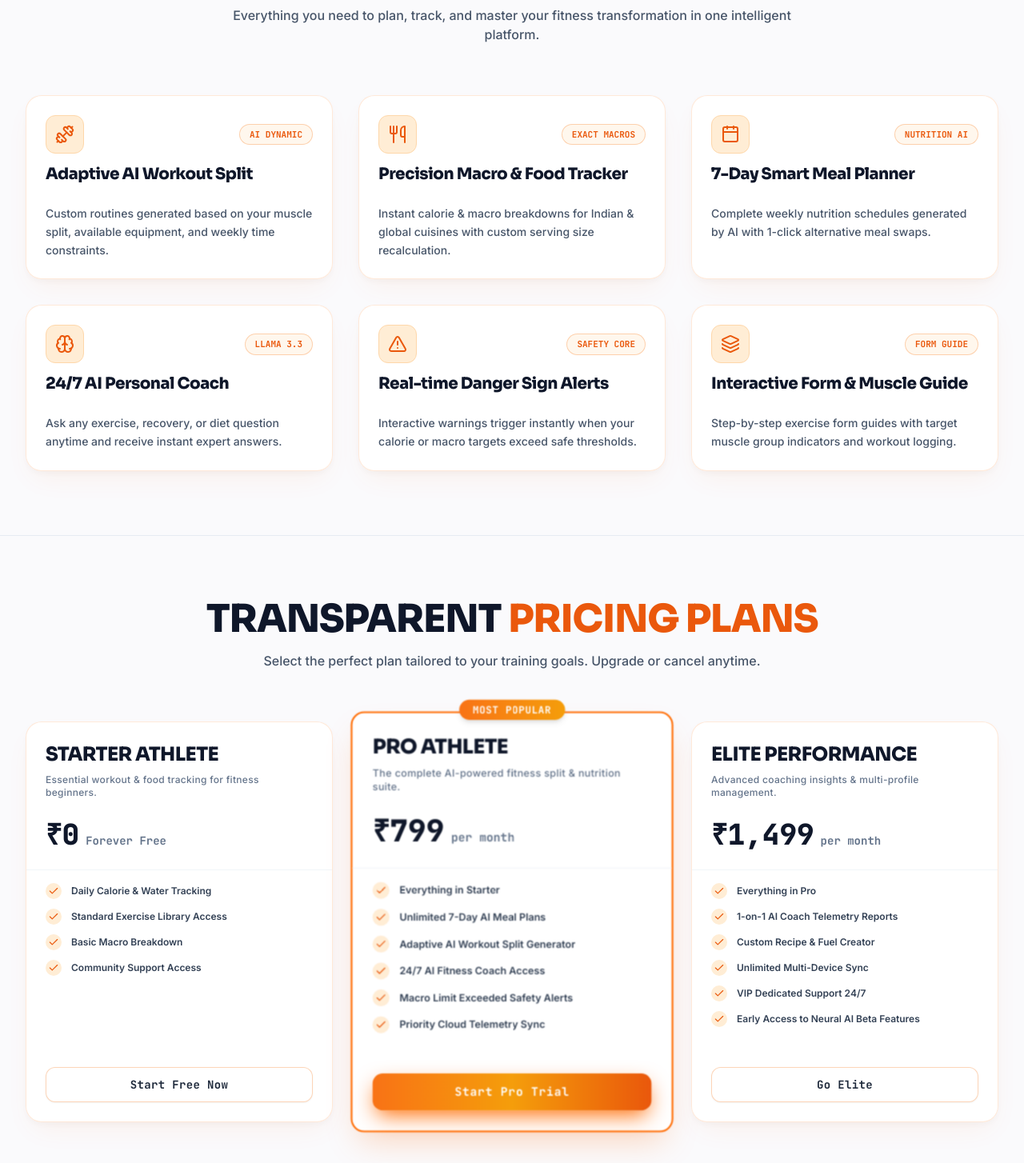
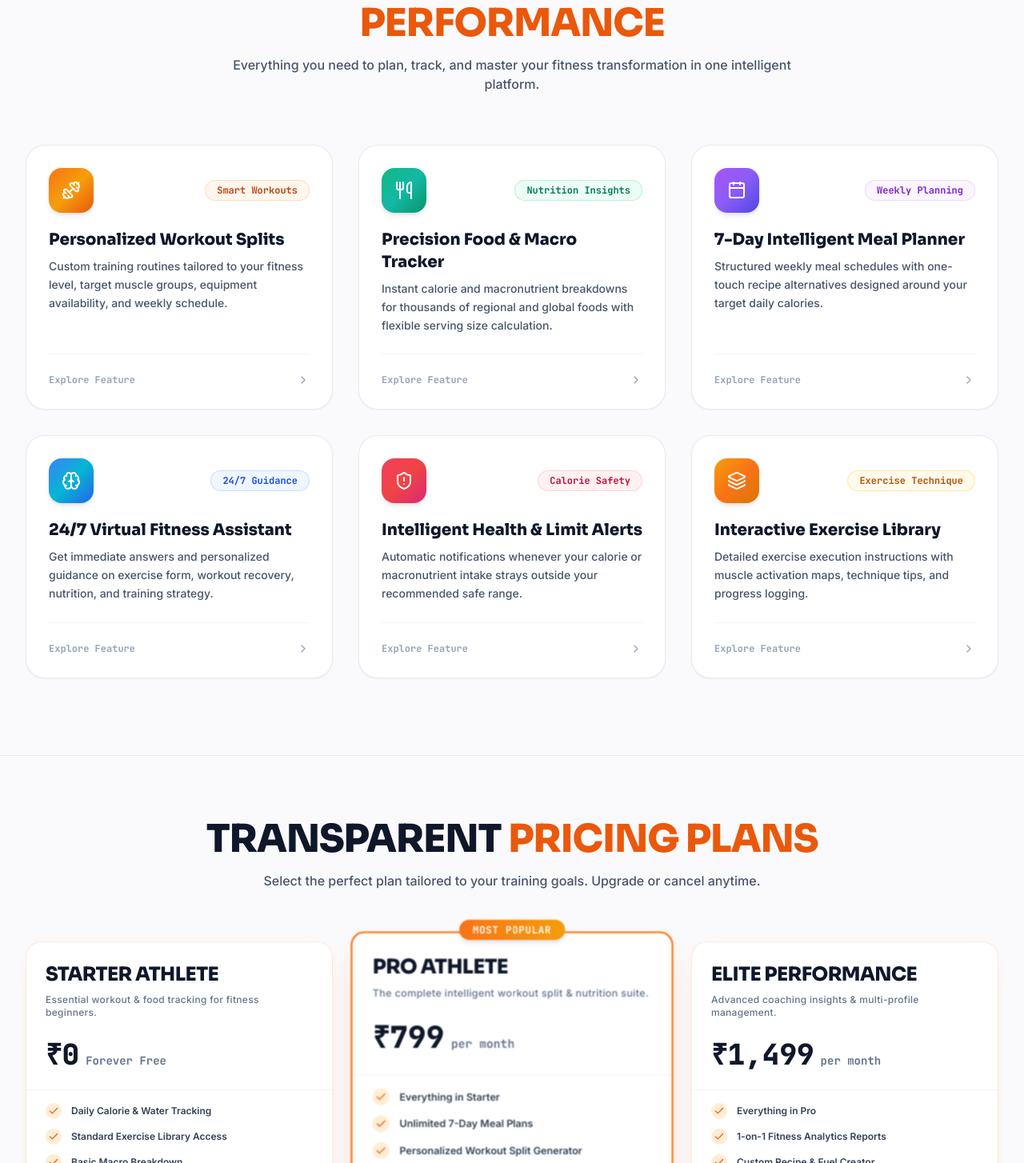
Before and after one commit to heyaryanmittal/FitGenix, a React (Vite) app in the folder frontend/: page / in a window 1280 px wide. Shown: the part 996-2450 px from the top of the page at 80% size. Built offline with nearby package versions, Linux system fonts and the light colour scheme; no server answers.

Commit message:
changed the logos of the features on landing page

```diff
--- a/frontend/src/pages/LandingPage.jsx
+++ b/frontend/src/pages/LandingPage.jsx
@@ -52,47 +52,59 @@ const LandingPage = () => {
 
     const stats = [
         { label: "Active Athletes", value: "25,000+", icon: <Users className="w-4 h-4 text-orange-600" /> },
-        { label: "AI Recommendations", value: "1.2M+", icon: <Brain className="w-4 h-4 text-orange-600" /> },
+        { label: "Smart Plans Built", value: "1.2M+", icon: <Brain className="w-4 h-4 text-orange-600" /> },
         { label: "User Satisfaction", value: "99.4%", icon: <Star className="w-4 h-4 text-orange-600" /> },
         { label: "Form Accuracy", value: "98.8%", icon: <ShieldCheck className="w-4 h-4 text-orange-600" /> },
     ];
 
     const features = [
         {
-            title: "Adaptive AI Workout Split",
-            description: "Custom routines generated based on your muscle split, available equipment, and weekly time constraints.",
-            icon: <Dumbbell className="w-6 h-6 text-orange-600" />,
-            badge: "AI DYNAMIC"
+            title: "Personalized Workout Splits",
+            description: "Custom training routines tailored to your fitness level, target muscle groups, equipment availability, and weekly schedule.",
+            icon: <Dumbbell className="w-6 h-6 text-white" />,
+            badge: "Smart Workouts",
+            gradient: "from-orange-500 via-amber-500 to-orange-600",
+            badgeStyle: "bg-orange-50 text-orange-700 border-orange-200/80"
         },
         {
-            title: "Precision Macro & Food Tracker",
-            description: "Instant calorie & macro breakdowns for Indian & global cuisines with custom serving size recalculation.",
-            icon: <Utensils className="w-6 h-6 text-orange-600" />,
-            badge: "EXACT MACROS"
+            title: "Precision Food & Macro Tracker",
+            description: "Instant calorie and macronutrient breakdowns for thousands of regional and global foods with flexible serving size calculation.",
+            icon: <Utensils className="w-6 h-6 text-white" />,
+            badge: "Nutrition Insights",
+            gradient: "from-emerald-500 via-teal-500 to-emerald-600",
+            badgeStyle: "bg-emerald-50 text-emerald-700 border-emerald-200/80"
         },
         {
-            title: "7-Day Smart Meal Planner",
-            description: "Complete weekly nutrition schedules generated by AI with 1-click alternative meal swaps.",
-            icon: <Calendar className="w-6 h-6 text-orange-600" />,
-            badge: "NUTRITION AI"
+            title: "7-Day Intelligent Meal Planner",
+            description: "Structured weekly meal schedules with one-touch recipe alternatives designed around your target daily calories.",
+            icon: <Calendar className="w-6 h-6 text-white" />,
+            badge: "Weekly Planning",
+            gradient: "from-purple-500 via-violet-500 to-indigo-600",
+            badgeStyle: "bg-purple-50 text-purple-700 border-purple-200/80"
         },
         {
-            title: "24/7 AI Personal Coach",
-            description: "Ask any exercise, recovery, or diet question anytime and receive instant expert answers.",
-            icon: <Brain className="w-6 h-6 text-orange-600" />,
-            badge: "LLAMA 3.3"
+            title: "24/7 Virtual Fitness Assistant",
+            description: "Get immediate answers and personalized guidance on exercise form, workout recovery, nutrition, and training strategy.",
+            icon: <Brain className="w-6 h-6 text-white" />,
+            badge: "24/7 Guidance",
+            gradient: "from-blue-500 via-cyan-500 to-blue-600",
+            badgeStyle: "bg-blue-50 text-blue-700 border-blue-200/80"
         },
         {
-            title: "Real-time Danger Sign Alerts",
-            description: "Interactive warnings trigger instantly when your calorie or macro targets exceed safe thresholds.",
-            icon: <AlertTriangle className="w-6 h-6 text-orange-600" />,
-            badge: "SAFETY CORE"
+            title: "Intelligent Health & Limit Alerts",
+            description: "Automatic notifications whenever your calorie or macronutrient intake strays outside your recommended safe range.",
+            icon: <ShieldAlert className="w-6 h-6 text-white" />,
+            badge: "Calorie Safety",
+            gradient: "from-rose-500 via-red-500 to-pink-600",
+            badgeStyle: "bg-rose-50 text-rose-700 border-rose-200/80"
         },
         {
-            title: "Interactive Form & Muscle Guide",
-            description: "Step-by-step exercise form guides with target muscle group indicators and workout logging.",
-            icon: <Layers className="w-6 h-6 text-orange-600" />,
-            badge: "FORM GUIDE"
+            title: "Interactive Exercise Library",
+            description: "Detailed exercise execution instructions with muscle activation maps, technique tips, and progress logging.",
+            icon: <Layers className="w-6 h-6 text-white" />,
+            badge: "Exercise Technique",
+            gradient: "from-amber-500 via-orange-500 to-amber-600",
+            badgeStyle: "bg-amber-50 text-amber-700 border-amber-200/80"
         }
     ];
 
@@ -116,14 +128,14 @@ const LandingPage = () => {
             name: "Pro Athlete",
             price: "₹799",
             period: "per month",
-            description: "The complete AI-powered fitness split & nutrition suite.",
+            description: "The complete intelligent workout split & nutrition suite.",
             features: [
                 "Everything in Starter",
-                "Unlimited 7-Day AI Meal Plans",
-                "Adaptive AI Workout Split Generator",
-                "24/7 AI Fitness Coach Access",
-                "Macro Limit Exceeded Safety Alerts",
-                "Priority Cloud Telemetry Sync"
+                "Unlimited 7-Day Meal Plans",
+                "Personalized Workout Split Generator",
+                "24/7 Virtual Fitness Assistant",
+                "Calorie & Macro Safety Alerts",
+                "Fast Cloud Sync"
             ],
             popular: true,
             buttonText: "Start Pro Trial",
@@ -136,11 +148,11 @@ const LandingPage = () => {
             description: "Advanced coaching insights & multi-profile management.",
             features: [
                 "Everything in Pro",
-                "1-on-1 AI Coach Telemetry Reports",
+                "1-on-1 Fitness Analytics Reports",
                 "Custom Recipe & Fuel Creator",
                 "Unlimited Multi-Device Sync",
                 "VIP Dedicated Support 24/7",
-                "Early Access to Neural AI Beta Features"
+                "Early Access to New Features"
             ],
             popular: false,
             buttonText: "Go Elite",
@@ -366,8 +378,14 @@ const LandingPage = () => {
             </section>
 
             {/* ── FEATURES SECTION ── */}
-            <section id="features" className="py-20 px-4 sm:px-6 lg:px-8 max-w-7xl mx-auto border-t border-slate-200/80">
+            <section id="features" className="py-24 px-4 sm:px-6 lg:px-8 max-w-7xl mx-auto border-t border-slate-200/80 relative">
+                {/* Ambient Background Glow */}
+                <div className="absolute top-1/2 left-1/2 -translate-x-1/2 -translate-y-1/2 w-[800px] h-[400px] bg-orange-500/5 rounded-full blur-[140px] pointer-events-none -z-10" />
+
                 <div className="text-center max-w-3xl mx-auto space-y-4 mb-16">
+                    <span className="px-4 py-1.5 rounded-full text-xs font-mono font-bold bg-orange-100 text-orange-700 border border-orange-200 uppercase tracking-wider inline-block">
+                        CORE CAPABILITIES
+                    </span>
                     <h2 className="text-3xl sm:text-5xl font-black text-slate-900 font-display uppercase tracking-tight">
                         ENGINEERED FOR <span className="text-orange-600">PEAK PERFORMANCE</span>
                     </h2>
@@ -378,24 +396,33 @@ const LandingPage = () => {
 
                 <div className="grid grid-cols-1 md:grid-cols-2 lg:grid-cols-3 gap-8">
                     {features.map((feat, idx) => (
-                        <Card key={idx} className="sunrise-card hover:border-orange-400 transition-all group">
-                            <CardHeader className="space-y-3">
+                        <div
+                            key={idx}
+                            className="bg-white rounded-3xl p-7 border border-slate-200/80 hover:border-orange-300 shadow-sm hover:shadow-xl hover:shadow-orange-500/10 transition-all duration-300 group flex flex-col justify-between hover:-translate-y-1.5"
+                        >
+                            <div className="space-y-5">
                                 <div className="flex items-center justify-between">
-                                    <div className="w-12 h-12 rounded-xl bg-orange-100 border border-orange-200 flex items-center justify-center group-hover:scale-110 transition-transform">
+                                    <div className={`w-14 h-14 rounded-2xl bg-gradient-to-br ${feat.gradient} flex items-center justify-center shadow-md group-hover:scale-110 group-hover:shadow-lg transition-all duration-300`}>
                                         {feat.icon}
                                     </div>
-                                    <Badge variant="default">{feat.badge}</Badge>
+                                    <span className={`px-3.5 py-1 rounded-full text-xs font-mono font-bold border ${feat.badgeStyle}`}>
+                                        {feat.badge}
+                                    </span>
                                 </div>
-                                <CardTitle className="text-xl font-extrabold text-slate-900 group-hover:text-orange-600 transition-colors">
-                                    {feat.title}
-                                </CardTitle>
-                            </CardHeader>
-                            <CardContent>
-                                <p className="text-sm text-slate-600 font-medium leading-relaxed">
-                                    {feat.description}
-                                </p>
-                            </CardContent>
-                        </Card>
+                                <div className="space-y-2">
+                                    <h3 className="text-xl font-extrabold text-slate-900 group-hover:text-orange-600 transition-colors font-display">
+                                        {feat.title}
+                                    </h3>
+                                    <p className="text-sm text-slate-600 font-medium leading-relaxed">
+                                        {feat.description}
+                                    </p>
+                                </div>
+                            </div>
+                            <div className="pt-6 mt-6 border-t border-slate-100 flex items-center justify-between text-xs font-mono font-bold text-slate-400 group-hover:text-orange-600 transition-colors">
+                                <span>Explore Feature</span>
+                                <ChevronRight className="w-4 h-4 group-hover:translate-x-1 transition-transform" />
+                            </div>
+                        </div>
                     ))}
                 </div>
             </section>
```
